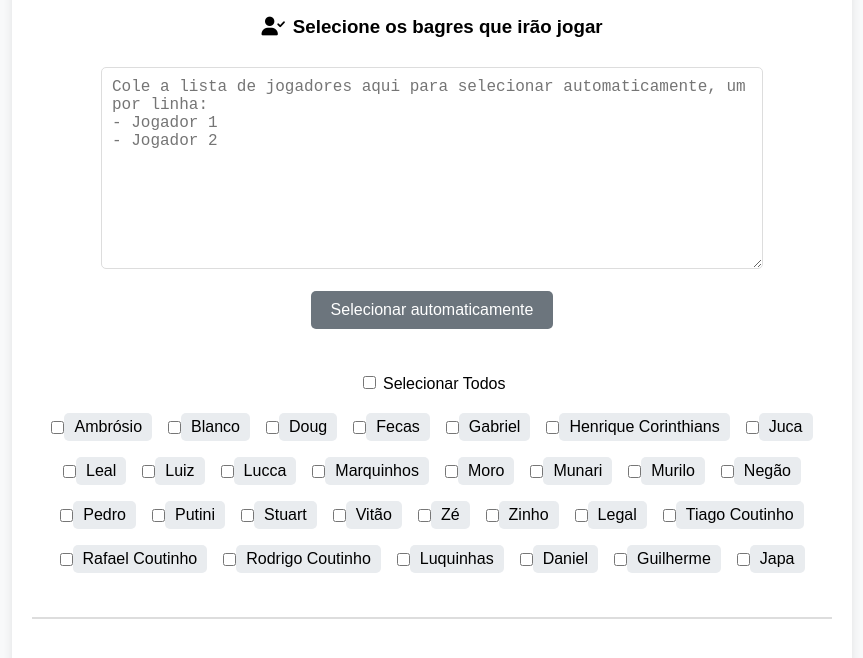
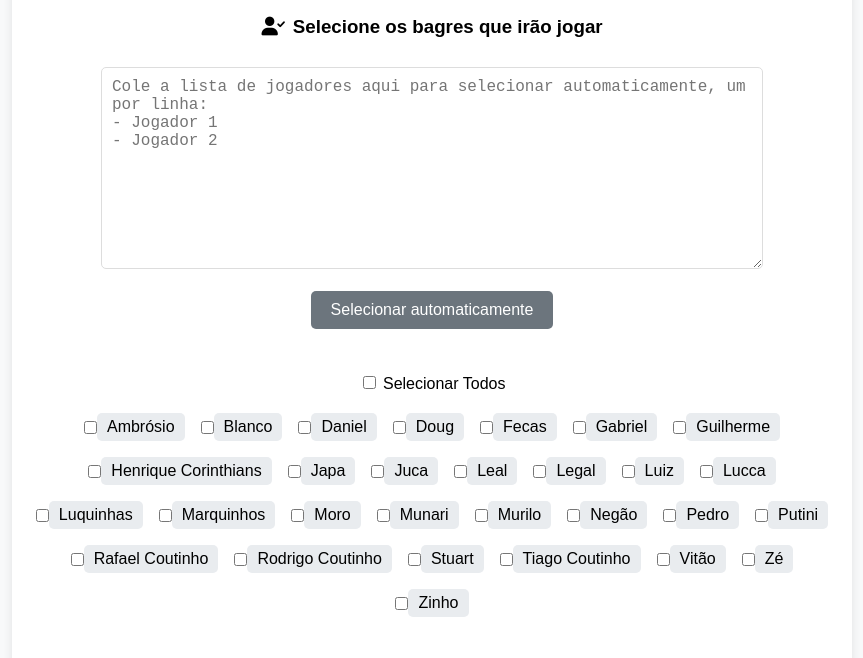
Before and after one commit to vtrevisanuto/bagres, a plain HTML site: page index.html in a window 1280 px wide. Shown: the part 114-772 px from the top of the page, without its empty margins (208-1071 px from the left). Drawn offline with Linux system fonts and the light colour scheme.

Commit message:
Update index.html

```diff
--- a/index.html
+++ b/index.html
@@ -81,14 +81,19 @@
         const jogadores = [
             { nome: "Ambrósio", apelidos: ["Ambrosio"], nota: 4 },
             { nome: "Blanco", apelidos: [], nota: 2.5 },
+	    { nome: "Daniel", apelidos: ["Simon"], nota: 2 },
             { nome: "Doug", apelidos: ["Douglas"], nota: 2 },
             { nome: "Fecas", apelidos: ["Felipe"], nota: 3 },
             { nome: "Gabriel", apelidos: [], nota: 2.5 },
+	    { nome: "Guilherme", apelidos: ["Gui", "Guigas"], nota: 2.5 },
             { nome: "Henrique Corinthians", apelidos: ["Henrique", "Corinthians"], nota: 4 },
+	    { nome: "Japa", apelidos: ["Japonês"], nota: 3 },
             { nome: "Juca", apelidos: [], nota: 4 },
             { nome: "Leal", apelidos: [], nota: 5 },
+	    { nome: "Legal", apelidos: [], nota: 2.5 },
             { nome: "Luiz", apelidos: [], nota: 3.5 },
             { nome: "Lucca", apelidos: [], nota: 2 },
+	    { nome: "Luquinhas", apelidos: [], nota: 5 },
             { nome: "Marquinhos", apelidos: ["Marcos", "Marcos Bravo"], nota: 3.5 },
             { nome: "Moro", apelidos: [], nota: 3 },
             { nome: "Munari", apelidos: [], nota: 3.5 },
@@ -96,18 +101,13 @@
             { nome: "Negão", apelidos: ["Nego"], nota: 3.5 },
             { nome: "Pedro", apelidos: [], nota: 3.5 },
             { nome: "Putini", apelidos: ["Gabriel Putini"], nota: 3 },
+	    { nome: "Rafael Coutinho", apelidos: [], nota: 4.5 },
+	    { nome: "Rodrigo Coutinho", apelidos: [], nota: 4.5 },
             { nome: "Stuart", apelidos: [], nota: 3 },
+	    { nome: "Tiago Coutinho", apelidos: [], nota: 3 },
             { nome: "Vitão", apelidos: ["Vitor"], nota: 3 },
             { nome: "Zé", apelidos: ["Ze", "Olivo"], nota: 5 },
-            { nome: "Zinho", apelidos: [], nota: 2.5 },
-	    { nome: "Legal", apelidos: [], nota: 2.5 },
-	    { nome: "Tiago Coutinho", apelidos: [], nota: 3 },
-	    { nome: "Rafael Coutinho", apelidos: [], nota: 4.5 },
-	    { nome: "Rodrigo Coutinho", apelidos: [], nota: 4.5 },
-	    { nome: "Luquinhas", apelidos: [], nota: 5 },
-	    { nome: "Daniel", apelidos: ["Simon"], nota: 2 },
-	    { nome: "Guilherme", apelidos: ["Gui", "Guigas"], nota: 2.5 },
-	    { nome: "Japa", apelidos: ["Japonês"], nota: 3 }
+            { nome: "Zinho", apelidos: [], nota: 2.5 }
         ];
 
 function carregarJogadores() {
```
